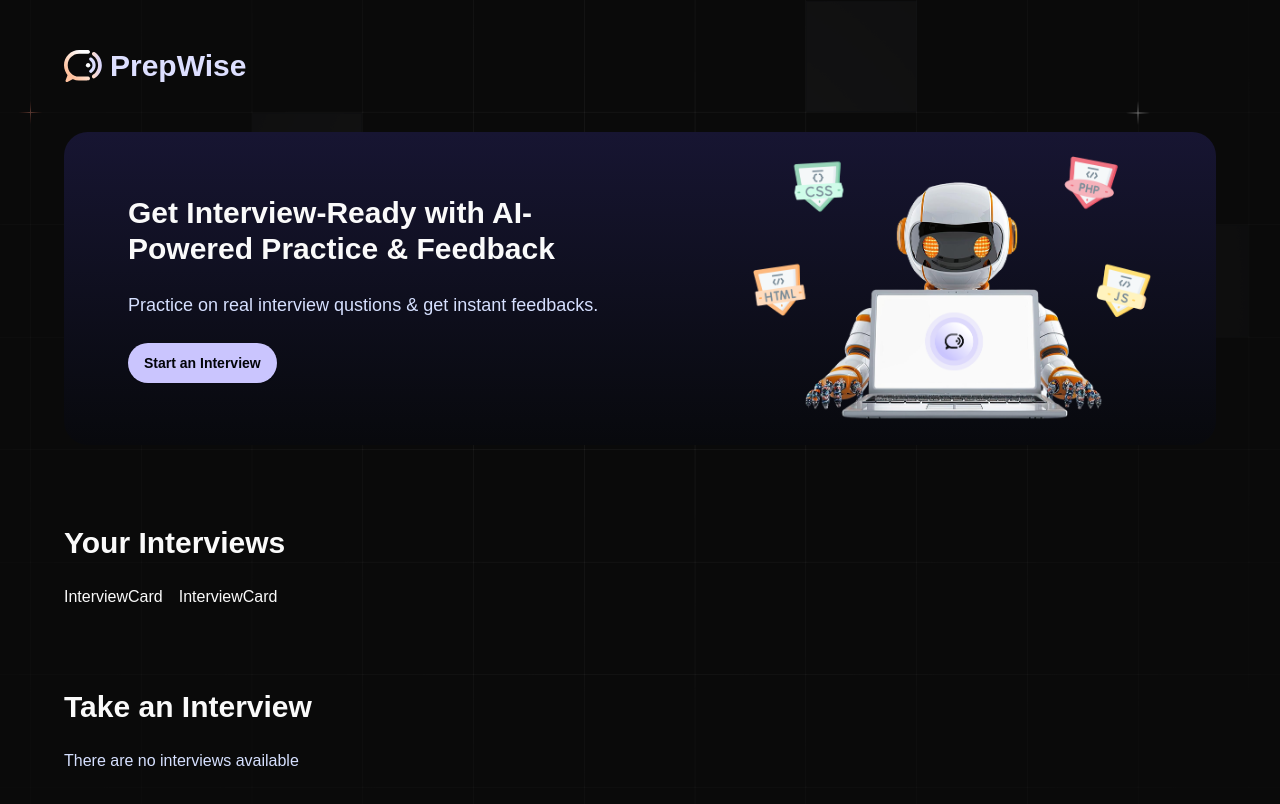
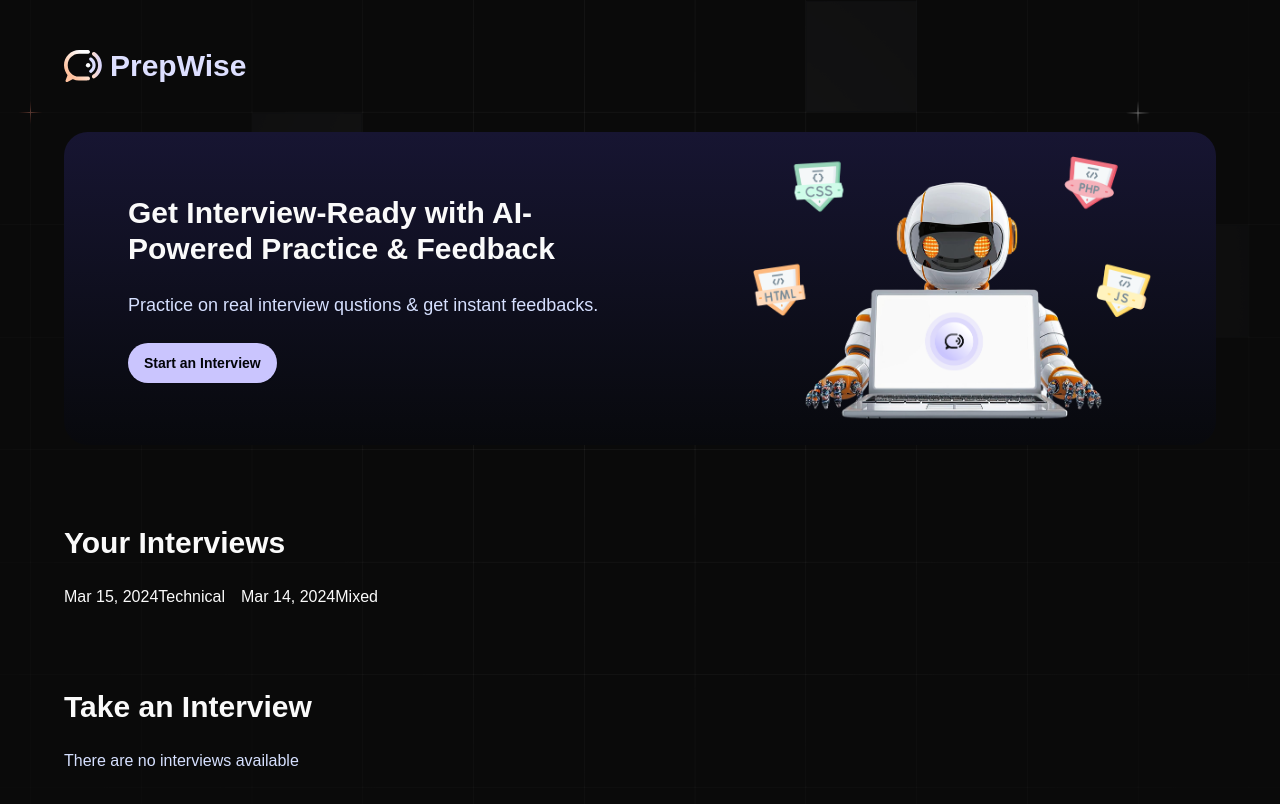
Before and after one commit to sristtt/MockMate, a Next.js app: page / in a window 1280 px wide. Shown: the top 804 px of the page. Built offline with nearby package versions, Linux system fonts and the light colour scheme; a web font is replaced by a local one.

Commit message:
Added interview card

```diff
--- a/app/(root)/page.tsx
+++ b/app/(root)/page.tsx
@@ -22,7 +22,7 @@ const page = () => {
     <h2>Your Interviews</h2>
     <div className='interviews-section'>
      {dummyInterviews.map((interview)=>(
-      <InterviewCard/>
+      <InterviewCard {...interview} key={interview.id}/>
      ))}
     </div>
    </section>
--- a/components/InterviewCard.tsx
+++ b/components/InterviewCard.tsx
@@ -1,8 +1,12 @@
 import React from 'react'
+import dayjs from "dayjs"
 
-const InterviewCard = () => {
+const InterviewCard = ({interviewId , userId , role , type , techstack , createdAt}:InterviewCardProps) => {
+    const feedback = null as Feedback | null;
+    const normalizedType = /mix/gi.test(type) ? 'Mixed' : type;
+    const formattedDate = dayjs(feedback?.createdAt || createdAt || Date.now()).format('MMM D, YYYY');
   return (
-    <div>InterviewCard</div>
+    <div>{formattedDate +  normalizedType}</div>
   )
 }
 
```
